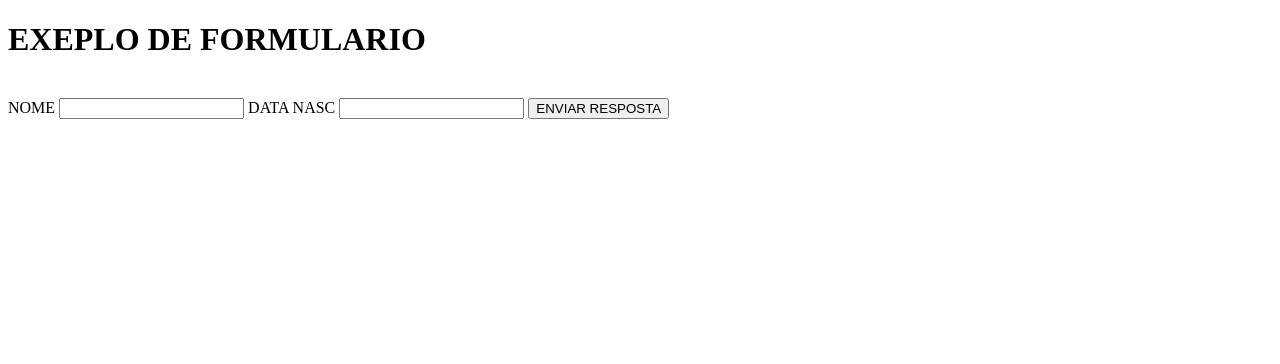
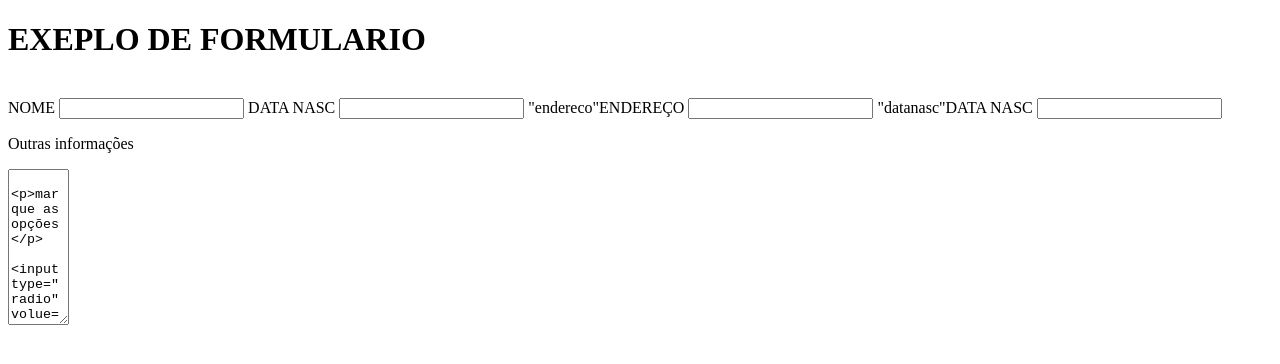
Before and after one commit to mchierigatti/formulario-maria, a plain HTML site: page index.html in a window 1280 px wide. Drawn offline with Linux system fonts and the light colour scheme.

Commit message:
Update index.html

```diff
--- a/index.html
+++ b/index.html
@@ -13,8 +13,23 @@
 		<label>NOME</label>
 		<input type="text" id="nome">
 
-	    <label>DATA NASC</label>
-	    <input type="text" id="datanasc">
+	    	<label>DATA NASC</label>
+	    	<input type="text" id="datanasc">
+
+		<label>"endereco"ENDEREÇO</label>
+	   	 <input type="text" id="indereco">
+
+		<label>"datanasc"DATA NASC</label>
+	   	 <input type="text" id="datanasc">
+
+		<p>Outras informações</p>
+		   <textarea cols="5px" rows="10px"</textarea>
+		<p>marque as opções</p>
+		<input type="radio" volue=" TELEFONE">
+		<label><input type="checkbox">WHATSAPP</label>
+		<br>
+		<input type="submit" value="ENVIAR DADOS">
+
 
 	    <input type="submit" value="ENVIAR RESPOSTA">
 	</form>
```
